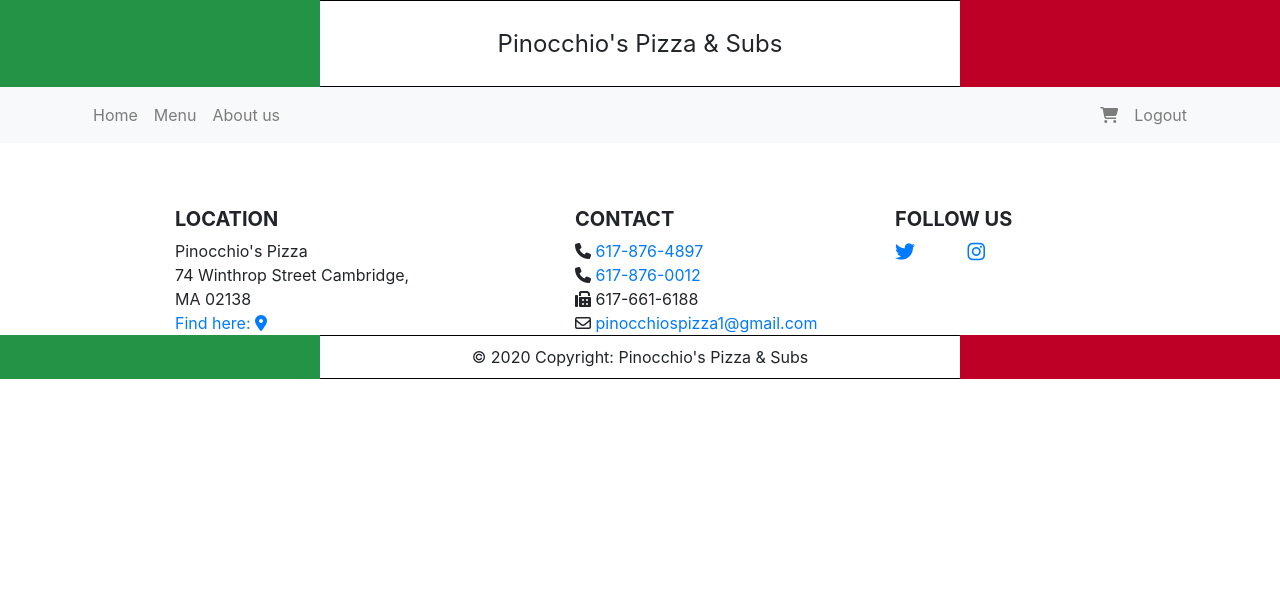
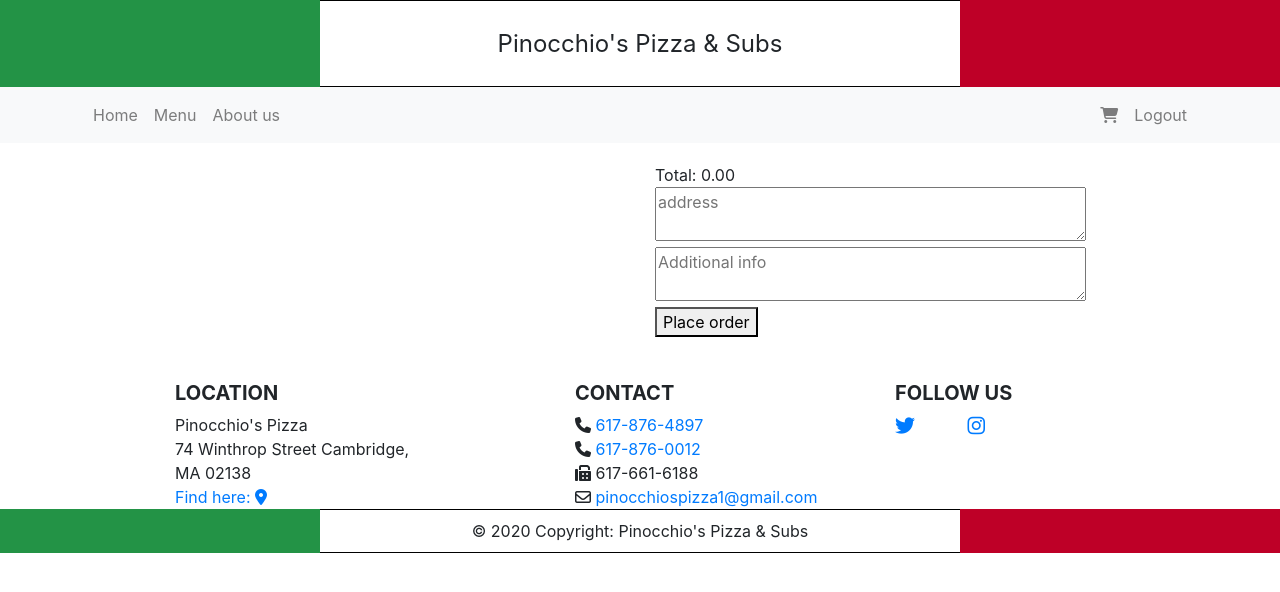
Before and after one commit to ArturBa/CS50-s-Web-Programming-with-Python-and-JavaScript, a Django app: page /checkout in a window 1280 px wide. Shown: the top 592 px of the page. Run offline with Django 3.2, Linux system fonts and the light colour scheme; the visitor is signed in with stand-in values (Sample User, id 1); data comes from the database, SQL or seed files in the repository; data that the repository does not hold is empty; some libraries are stand-ins or nearby versions.

Commit message:
Add checkout

```diff
--- a/orders/static/orders/js/cart.js
+++ b/orders/static/orders/js/cart.js
@@ -32,7 +32,7 @@
     $('.price').each(function () {
         total += parseFloat($(this).html());
     });
-    $('.total-price').html(total);
+    $('.total-price').html(total.toFixed(2));
 }
 
 function checkout() {
--- /dev/null
+++ b/orders/static/orders/js/checkout.js
@@ -0,0 +1,27 @@
+$(document).ready(() => {
+    update_subs();
+    update_total();
+});
+
+function update_subs() {
+    $('.checkout-item').each(function () {
+        if ($(this).find('.extra-cheese')) {
+            $(this).find('.price').html(
+                parseFloat($(this).find('.price').html()) + 0.5
+            );
+        }
+        if (parseFloat($(this).find('.add-count').html())) {
+            $(this).find('.price').html(
+                parseFloat($(this).find('.price').html()) + 0.5 * parseFloat($(this).find('.add-count').html())
+            );
+        }
+    });
+}
+
+function update_total() {
+    let total = 0;
+    $('.price').each(function () {
+        total += parseFloat($(this).html());
+    });
+    $('.total-price').html(total.toFixed(2));
+}
--- a/orders/templates/orders/checkout.html
+++ b/orders/templates/orders/checkout.html
@@ -1,13 +1,19 @@
 {% extends "orders/base.html" %}
+{% load static %}
 
 {% block title %}
     Checkout
 {% endblock %}
 
 {% block head %}
+    <link rel="stylesheet" href="{% static 'orders/style/checkout.css' %}"/>
+    <script src="{% static 'orders/js/checkout.js' %}"></script>
 {% endblock %}
 
 {% block content %}
+    <div class="row">
+        <div class="col-md-6">
+
             {% for pizza in cart.pizza_order.all %}
                 <div class="checkout-item">
                     <h2>
@@ -19,7 +25,8 @@
                         {{ topping.name }}
                     {% endfor %} <br>
                     Price:
-            <div style="display: inline" class="price">{% if pizza.large %} {{ pizza.pizza_id.price_large }} {% else %}
+                    <div style="display: inline" class="price">{% if pizza.large %}
+                        {{ pizza.pizza_id.price_large }} {% else %}
                         {{ pizza.pizza_id.price_small }}{% endif %}</div>
                 </div>
             {% endfor %}
@@ -30,26 +37,67 @@
                         {{ sub.sub_id.name }}
                     </h2>
                     Size: {% if sub.large %} big {% else %} small {% endif %} <br>
-            Extra cheese: {% if sub.extra_cheese %} yes {% else %} no {% endif %} <br>
+                    Extra cheese: {% if sub.extra_cheese %} yes
+                    <div class="extra-cheese" style="display: inline; opacity: 0">y</div> {% else %} no {% endif %} <br>
                     Adds:
                     {% for adds in sub.adds.all %}
                         {{ adds.name }}
-            {% endfor %} <br>
+                    {% endfor %}
+                    <div class="add-count" style="display: inline; opacity: 0">{{ sub.adds.all.count }}</div>
+                    <br>
                     Price:
-            <div style="display: inline" class="price">{% if sub.large %} {{ sub.sub_id.price_large }} {% else %}
-                {{ sub.sub_id.price_small }}{% endif %}</div>
+                    <div style="display: inline" class="price">
+                        {% if sub.large %}
+                            {{ sub.sub_id.price_large }}
+                        {% else %}
+                            {{ sub.sub_id.price_small }}
+                        {% endif %}
+                    </div>
                 </div>
             {% endfor %}
 
             {% for salad in cart.salad_order.all %}
+                <div class="checkout-item">
+                    <h2>
                         {{ salad.salad_id.name }}
+                    </h2>
+                    Price:
+                    <div style="display: inline" class="price">{{ salad.salad_id.price }} </div>
+                </div>
             {% endfor %}
 
             {% for pasta in cart.pasta_order.all %}
+                <div class="checkout-item">
+                    <h2>
                         {{ pasta.pasta_id.name }}
+                    </h2>
+                    Price:
+                    <div style="display: inline" class="price">{{ pasta.pasta_id.price }} </div>
+                </div>
             {% endfor %}
 
             {% for dinner_plate in cart.dinner_plate_order.all %}
+                <div class="checkout-item">
+                    <h2>
                         {{ dinner_plate.dinner_plate_id.name }}
+                    </h2>
+                    Size: {% if dinner_plate.large %} big {% else %} small {% endif %} <br>
+                    Price:
+                    <div style="display: inline" class="price">{% if dinner_plate.large %}
+                        {{ dinner_plate.dinner_plate_id.price_large }} {% else %}
+                        {{ dinner_plate.dinner_plate_id.price_small }}{% endif %}</div>
+                </div>
             {% endfor %}
+        </div>
+        <div class="col-md-6 order-details">
+            Total:
+            <div style="display: inline" class="total-price"></div>
+            <form action="make_order" method="post">
+                {% csrf_token %}
+                <textarea placeholder="address" cols="40" maxlength="512" required></textarea>
+                <textarea placeholder="Additional info" cols="40" maxlength="512"></textarea>
+                <button>Place order</button>
+            </form>
+        </div>
+    </div>
 {% endblock %}
--- a/orders/urls.py
+++ b/orders/urls.py
@@ -18,5 +18,6 @@
     path("update/pasta", views.update_pasta, name="update_pasta"),
     path("update/dinner", views.update_dinner, name="update_dinner"),
     path("checkout", views.checkout_view, name="checkout"),
+    path("make_order", views.make_order, name="make_order"),
     path("add/", views.add, name="add")
 ]
--- a/orders/views.py
+++ b/orders/views.py
@@ -75,7 +75,7 @@
 def cart_view(request):
     if not request.user.is_authenticated:
         return HttpResponseRedirect(reverse("index"))
-    status = OrderStatus.objects.get_or_create(name="cart")[0]
+    status = OrderStatus.objects.get_or_create(name="In shopping cart")[0]
     cart = Order.objects.get_or_create(user_id=request.user, status=status)[0]
     toppings = Topping.objects.all()
     sub_adds = SubAdd.objects.all()
@@ -83,9 +83,18 @@
 
 
 def checkout_view(request):
-    status = OrderStatus.objects.get_or_create(name="cart")[0]
+    status = OrderStatus.objects.get_or_create(name="In shopping cart")[0]
     cart = Order.objects.get_or_create(user_id=request.user, status=status)[0]
     return render(request, "orders/checkout.html", {'cart': cart})
+
+
+def make_order(request):
+    status = OrderStatus.objects.get_or_create(name="In shopping cart")[0]
+    cart = Order.objects.get_or_create(user_id=request.user, status=status)[0]
+    status = OrderStatus.objects.get_or_create(name="Collecting goods")[0]
+    cart.status = status
+    cart.save()
+    return HttpResponseRedirect(reverse("index"))
 
 
 def add(request):
@@ -123,7 +132,7 @@
     large = is_large(request)
     pizza_order = PizzaOrder.objects.create(pizza_id=Pizza.objects.get(id=id), large=large)
     pizza_order.save()
-    status = OrderStatus.objects.get_or_create(name="cart")[0]
+    status = OrderStatus.objects.get_or_create(name="In shopping cart")[0]
     cart = Order.objects.get_or_create(user_id=request.user, status=status)[0]
     cart.pizza_order.add(pizza_order)
     cart.save()
@@ -134,7 +143,7 @@
     large = is_large(request)
     sub_order = SubsOrder.objects.create(sub_id=Sub.objects.get(id=id), large=large)
     sub_order.save()
-    status = OrderStatus.objects.get_or_create(name="cart")[0]
+    status = OrderStatus.objects.get_or_create(name="In shopping cart")[0]
     cart = Order.objects.get_or_create(user_id=request.user, status=status)[0]
     cart.sub_order.add(sub_order)
     cart.save()
@@ -145,7 +154,7 @@
     salad_order = SaladOrder.objects.create(salad_id=Salad.objects.get(id=id))
     salad_order.save()
     print(salad_order)
-    status = OrderStatus.objects.get_or_create(name="cart")[0]
+    status = OrderStatus.objects.get_or_create(name="In shopping cart")[0]
     cart = Order.objects.get_or_create(user_id=request.user, status=status)[0]
     cart.salad_order.add(salad_order)
     cart.save()
@@ -155,7 +164,7 @@
     id = request.POST['id']
     pasta_order = PastaOrder.objects.create(pasta_id=Pasta.objects.get(id=id))
     pasta_order.save()
-    status = OrderStatus.objects.get_or_create(name="cart")[0]
+    status = OrderStatus.objects.get_or_create(name="In shopping cart")[0]
     cart = Order.objects.get_or_create(user_id=request.user, status=status)[0]
     cart.pasta_order.add(pasta_order)
     cart.save()
@@ -166,7 +175,7 @@
     large = is_large(request)
     dinner_order = DinnerPlateOrder.objects.create(dinner_plate_id=DinnerPlate.objects.get(id=id), large=large)
     dinner_order.save()
-    status = OrderStatus.objects.get_or_create(name="cart")[0]
+    status = OrderStatus.objects.get_or_create(name="In shopping cart")[0]
     cart = Order.objects.get_or_create(user_id=request.user, status=status)[0]
     cart.dinner_plate_order.add(dinner_order)
     cart.save()
```
Also changed, not shown: orders/templates/orders/cart.html (+14 -6 lines). Lines whose indentation alone changed are shown as unchanged.
